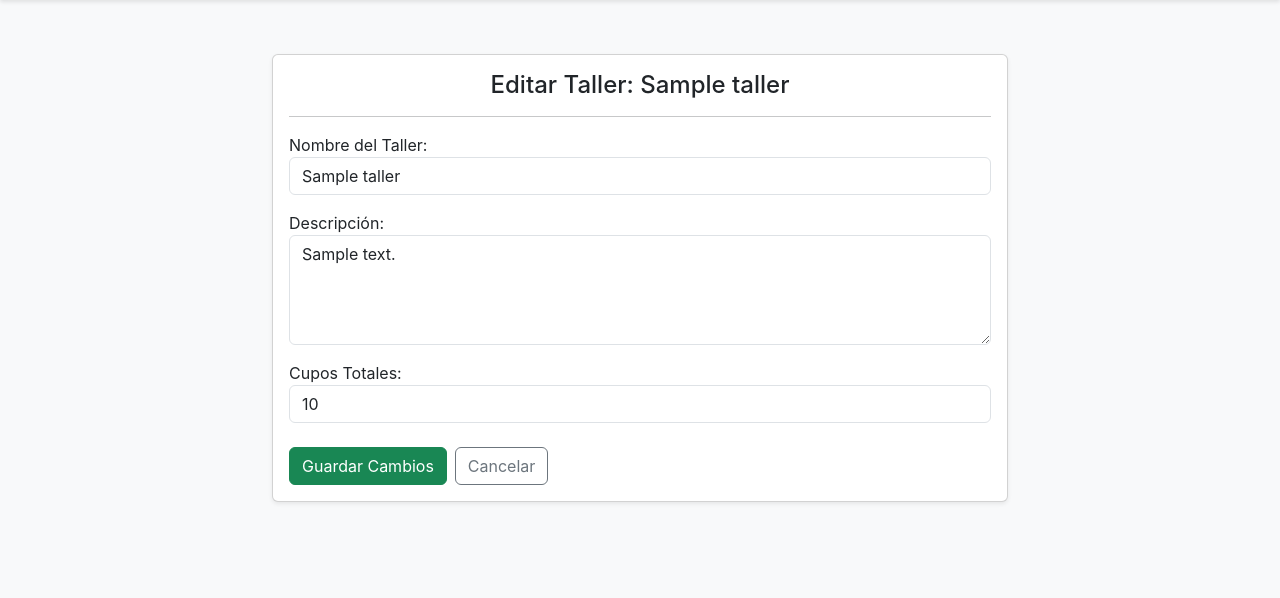
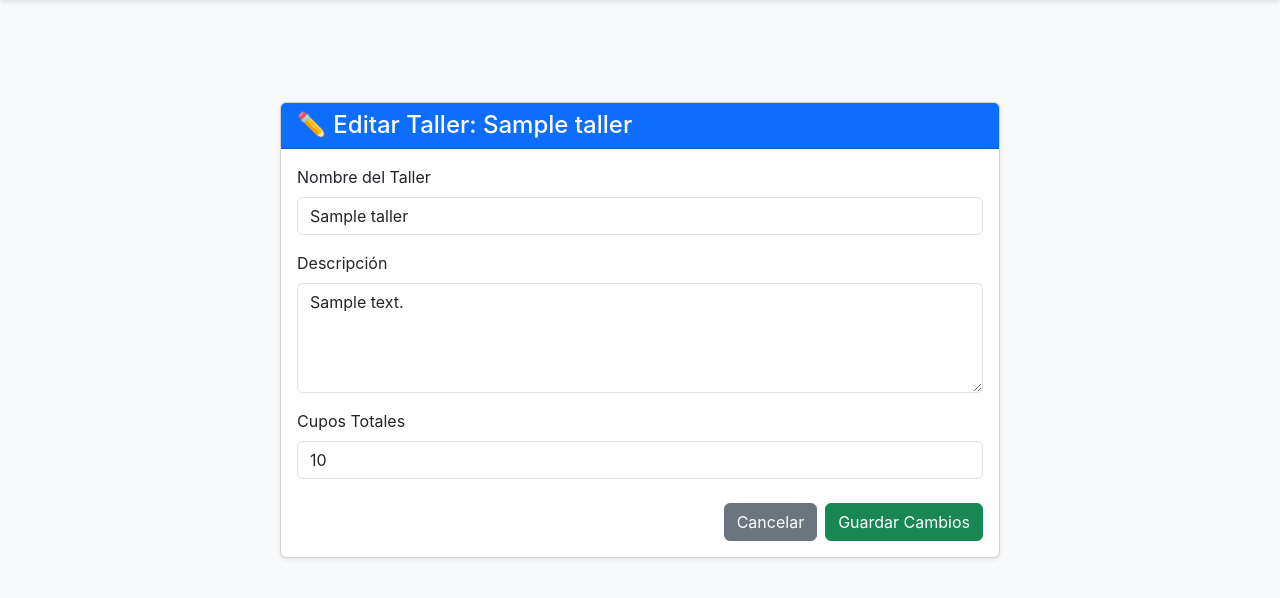
Before and after one commit to kassandra-cloud/proyecto-tesis, a Django app: page /talleres/1/editar/ in a window 1280 px wide. Shown: the part 64-662 px from the top of the page. Run offline with Django 5.2, Linux system fonts and the light colour scheme; a user stored in the database is signed in; tables that the repository leaves empty hold one stand-in row (values such as "Sample post"); some libraries are stand-ins or nearby versions.

Commit message:
arreglando templates editar taller

```diff
--- a/templates/talleres/crear_taller.html
+++ b/templates/talleres/crear_taller.html
@@ -1,39 +1,68 @@
 {% extends 'base.html' %}
+{% load static %}
 
 {% block content %}
 
+<div class="container mt-5">
     <div class="row justify-content-center">
-    <div class="col-lg-8">
-
+        <div class="col-md-8">
             <div class="card shadow-sm">
+                <div class="card-header bg-primary text-white">
+                    <h4 class="mb-0">
+                        {% if taller %}
+                            ✏️ Editar Taller: {{ taller.nombre }}
+                        {% else %}
+                            ✨ Crear Nuevo Taller
+                        {% endif %}
+                    </h4>
+                </div>
                 <div class="card-body">
 
                     {% if taller %}
-                    <h1 class="h4 text-center">Editar Taller: {{ taller.nombre }}</h1>
+                        {# Si existe 'taller', es para EDITAR. Apunta a la URL de edición con el ID. #}
+                        {% url 'talleres:editar_taller' taller_id=taller.id as form_action_url %}
                     {% else %}
-                    <h1 class="h4">Crear Nuevo Taller</h1>
+                        {# Si no existe 'taller', es para CREAR. Apunta a la URL de creación. #}
+                        {% url 'talleres:crear_taller' as form_action_url %}
                     {% endif %}
-                <hr>
 
-                <form method="post" novalidate>
+                    <form method="post" action="{{ form_action_url }}">
                         {% csrf_token %}
+
+                        {% if form.non_field_errors %}
+                            <div class="alert alert-danger" role="alert">
+                                {% for error in form.non_field_errors %}
+                                    {{ error }}
+                                {% endfor %}
+                            </div>
+                        {% endif %}
 
                         {% for field in form %}
                             <div class="mb-3">
-                            {{ field.label_tag }}
+                                <label for="{{ field.id_for_label }}" class="form-label">{{ field.label }}</label>
                                 {{ field }}
-                            {% if field.errors %}
-                                <div class="invalid-feedback d-block">
-                                    {{ field.errors.0 }}
-                                </div>
-                            {% endif %}
+                                {% for error in field.errors %}
+                                    <div class="form-text text-danger">{{ error }}</div>
+                                {% endfor %}
                             </div>
                         {% endfor %}
 
-                    <div class="d-flex gap-2 mt-4">
-                        <button type="submit" class="btn btn-success">Guardar Cambios</button>
-                        <a href="{% url 'lista_talleres' %}" class="btn btn-outline-secondary">Cancelar</a>
+                        <div class="d-grid gap-2 d-md-flex justify-content-md-end mt-4">
+                            <a href="{% url 'talleres:lista_talleres' %}" class="btn btn-secondary">Cancelar</a>
+                            <button type="submit" class="btn btn-success">
+                                {% if taller %}
+                                    Guardar Cambios
+                                {% else %}
+                                    Crear Taller
+                                {% endif %}
+                            </button>
                         </div>
                     </form>
 
-            </div> </div> </div> </div> {% endblock %}
+                </div>
+            </div>
+        </div>
+    </div>
+</div>
+
+{% endblock content %}
```
Lines whose indentation alone changed are shown as unchanged.
